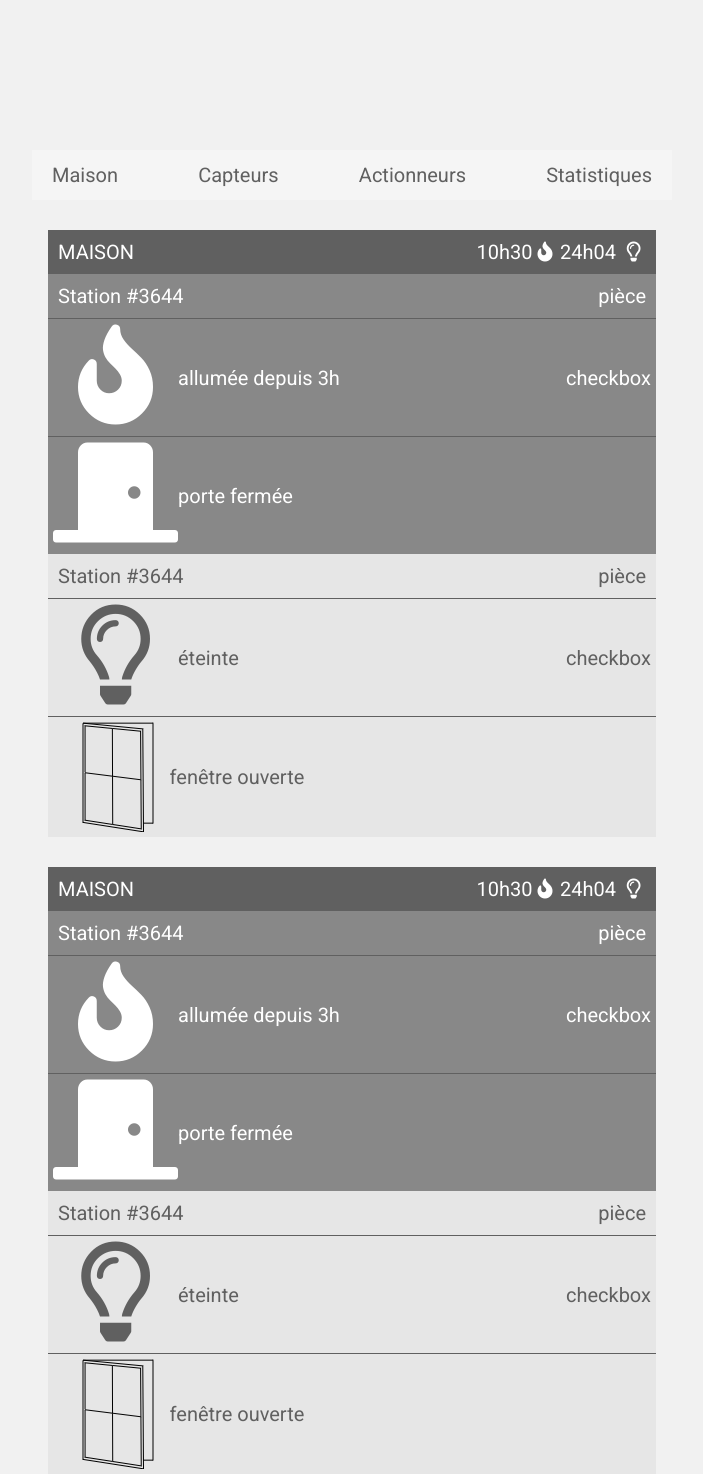
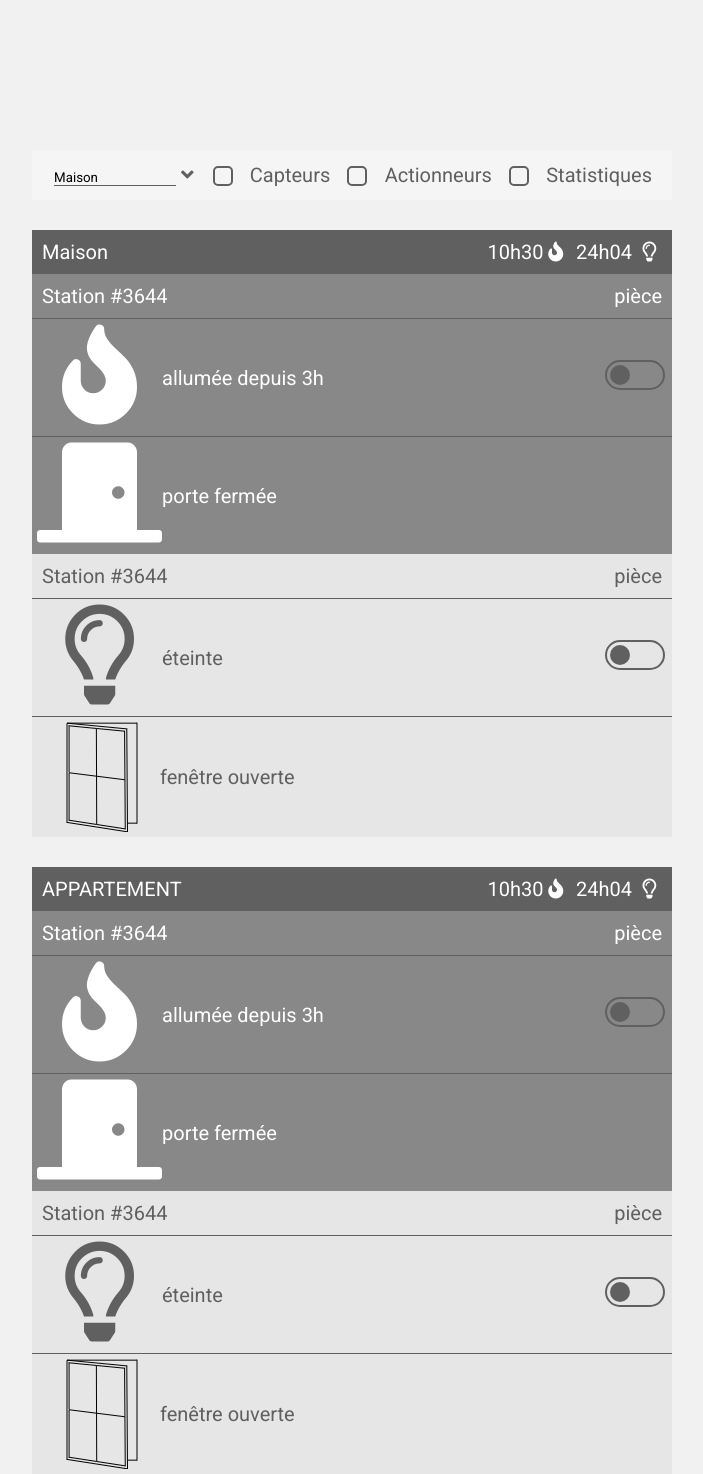
Before and after one commit to Ponsaille/ecosur, a PHP site: page /board.html in a window 1280 px wide. Shown: the whole page, without its empty margins (288-991 px from the left). Run offline with PHP 8.4, Linux system fonts and the light colour scheme.

Commit message:
board 99%

```diff
--- a/html-mockups/board.html
+++ b/html-mockups/board.html
@@ -14,15 +14,42 @@
 <div class="board">
 
     <div class="selection">
-        <div>Maison</div>
-        <div>Capteurs</div>
-        <div>Actionneurs</div>
-        <div>Statistiques</div>
+        <div>
+            <label class="dropButton">
+                <select class="dropdown">
+                    <option >Maison</option>
+                    <option >Appartement</option>
+                    <option >Maison de vacances</option>
+                </select>
+                <i class="fas fa-angle-down"></i>
+            </label>
+        </div>
+        <div>
+            <label class="custom_checkbox">
+                <input class="hidden" type="checkbox" name="checkbox">
+                <span class="checkbox_span"><i class="fas fa-check"></i></span>
+            </label>
+        </div>
+        <div class="selectionFleche">Capteurs</div>
+        <div>
+            <label class="custom_checkbox"><input class="hidden" type="checkbox" name="checkbox">
+                <span class="checkbox_span"><i class="fas fa-check"></i></span>
+            </label>
+        </div>
+        <div class="selectionFleche">Actionneurs</div>
+        <div>
+            <label class="custom_checkbox"><input class="hidden" type="checkbox" name="checkbox">
+                <span class="checkbox_span">
+                    <i class="fas fa-check"></i>
+                </span>
+            </label>
+        </div>
+        <div class="selectionFleche">Statistiques</div>
     </div>
 
-    <section>
+    <section class="maison">
          <div class="topSection">
-             <div class="topSectionMaison">MAISON</div>
+             <div class="topSectionMaison">Maison</div>
              <div class="topSectionIcone">10h30 <i class="fas fa-fire"></i></div>
              <div class="topSectionIcone">24h04 <i class="far fa-lightbulb fa-fw"></i></div>
          </div>
@@ -36,7 +63,7 @@
                 <div class="ligneDescriptionCapteur">
                     <div class="icone"><i class="fas fa-fire fa-fw"></i></div>
                     <span class="commentaireIcone">allumée depuis 3h</span>
-                    <div class="interactionCapteur" >checkbox</div>
+                    <div class="interactionCapteur"><label class="custom_checkbox2_grey"><input class="hidden" type="checkbox" name="checkbox"><span class="checkbox2_span_grey"></span></label></div>
                 </div>
                 <div class="ligneDescriptionCapteur">
                     <div class="icone"><i class="fas fa-door-closed fa-fw"></i></div>
@@ -58,7 +85,7 @@
                 <div class="ligneDescriptionCapteur">
                     <div class="icone"><i class="far fa-lightbulb fa-fw"></i></div>
                     <span class="commentaireIcone">éteinte</span>
-                    <div class="interactionCapteur">checkbox</div>
+                    <div class="interactionCapteur"><label class="custom_checkbox2_grey"><input class="hidden" type="checkbox" name="checkbox"><span class="checkbox2_span_grey"></span></label></div>
                 </div>
                 <div class="ligneDescriptionCapteur">
                     <div class="iconeImg"><img src="images/opened-window.png"></div>
@@ -72,9 +99,9 @@
 
 
 
-    <section>
+    <section class="maison">
         <div class="topSection">
-            <div class="topSectionMaison">MAISON</div>
+            <div class="topSectionMaison">APPARTEMENT</div>
             <div class="topSectionIcone">10h30 <i class="fas fa-fire"></i></div>
             <div class="topSectionIcone">24h04 <i class="far fa-lightbulb fa-fw"></i></div>
         </div>
@@ -88,7 +115,7 @@
                 <div class="ligneDescriptionCapteur">
                     <div class="icone"><i class="fas fa-fire fa-fw"></i></div>
                     <span class="commentaireIcone">allumée depuis 3h</span>
-                    <div class="interactionCapteur" >checkbox</div>
+                    <div class="interactionCapteur"><label class="custom_checkbox2_grey"><input class="hidden" type="checkbox" name="checkbox"><span class="checkbox2_span_grey"></span></label></div>
                 </div>
                 <div class="ligneDescriptionCapteur">
                     <div class="icone"><i class="fas fa-door-closed fa-fw"></i></div>
@@ -110,7 +137,7 @@
                 <div class="ligneDescriptionCapteur">
                     <div class="icone"><i class="far fa-lightbulb fa-fw"></i></div>
                     <span class="commentaireIcone">éteinte</span>
-                    <div class="interactionCapteur">checkbox</div>
+                    <div class="interactionCapteur"><label class="custom_checkbox2_grey"><input class="hidden" type="checkbox" name="checkbox"><span class="checkbox2_span_grey"></span></label></div>
                 </div>
                 <div class="ligneDescriptionCapteur">
                     <div class="iconeImg"><img src="images/opened-window.png"></div>
--- a/html-mockups/style.css
+++ b/html-mockups/style.css
@@ -11,6 +11,7 @@ html, body {
     text-align: justify;
     color: #606060;
     background-color: #F1F1F1;
+
 }
 
 a {
@@ -347,6 +348,10 @@ input[type="text"]:focus, input[type="password"]:focus, textarea:focus {
     margin:auto;
 }
 
+.maison {
+    padding: 0;
+}
+
 .selection{
     display:flex;
     justify-content:space-between;
@@ -356,6 +361,10 @@ input[type="text"]:focus, input[type="password"]:focus, textarea:focus {
     margin-top:150px;
     height:50px;
     align-items:center;
+}
+.selectionFleche{
+    display:block;
+    position:relative;
 }
 .interactionCapteur{
     text-align:right;
@@ -379,6 +388,9 @@ article:nth-child(2n+1){
     background-color:#E6E6E6;
     color:#606060;
     font-size:20px;
+}
+.custom_checkbox{
+    padding-top:6px;
 }
 
 /* Media queries (! A COMPLETER POUR CHAQUE ELEMENT DONT LE VISUEL CHANGE DRASTIQUEMENT SUR UN ECRAN REDUIT !) */
@@ -409,7 +421,6 @@ section {
     border: 2px solid #606060;
     border-radius: 5px;
     cursor: pointer;
-
 }
 
 .custom_checkbox input[type=checkbox] + .checkbox_span i {
```
